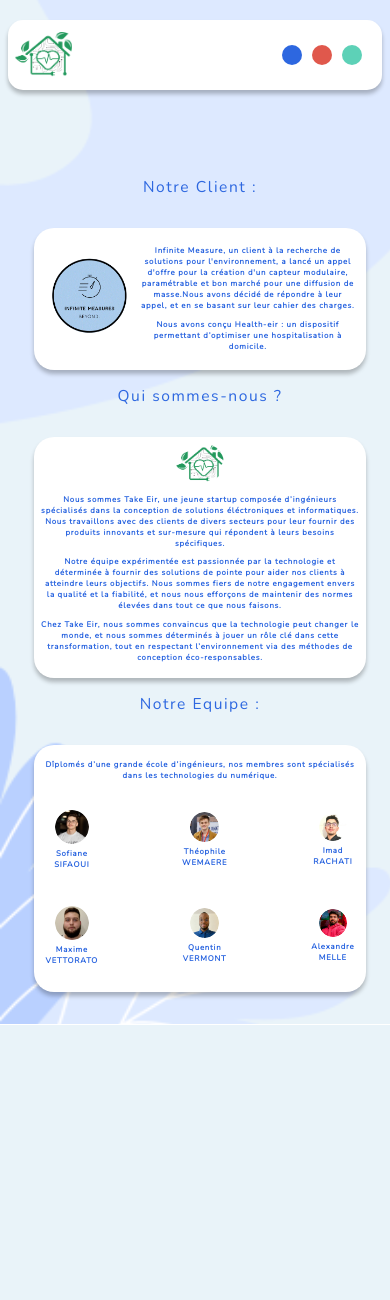
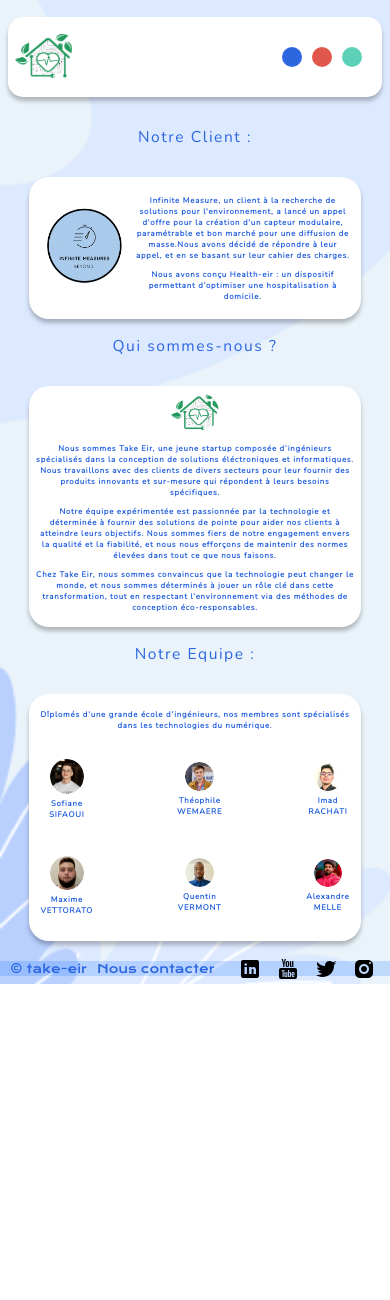
Before and after one commit to Theophile-Wemaere/take-eir-app, a PHP site: page /presentation.html in a window 390 px wide. Shown: the top 1300 px of the page. After the commit the page ends 984 px from the top, so only its background shows below. Run offline with PHP 8.4, Linux system fonts and the light colour scheme.

Commit message:
fixed responsive on presentation page, index, product

```diff
--- a/CSS/presentation.css
+++ b/CSS/presentation.css
@@ -22,22 +22,18 @@
 }
 
 .box {
-  top: 20%;
-  left: 7.5%;
-  margin: auto;
+  position: relative;
+  margin-left: auto;
+  margin-right: auto;
   justify-content: center;
-  padding-left: 10px;
   width: 85%;
-  height: 200%;
-  border-radius: 25px;
+  max-height: 100%;
+  height: 100;
 }
 
 .box h3 {
   justify-self: center;
   align-self: center;
-  grid-row-start: 2;
-  grid-row-end: 3;
-  grid-column: 1;
   color: #2d67e0;
   font-family: "Nunito", sans-serif;
   font-style: normal;
@@ -45,8 +41,6 @@
   font-size: 4vw;
   letter-spacing: 0.1em;
   text-align: center;
-  left: 22%;
-  bottom: 91%;
 }
 
 .box img {
@@ -148,9 +142,9 @@ figure figcaption {
     width: 65%;
   }
 
-  #title {
+  /*#title {
     margin-top: 16%;
-  }
+  }*/
 }
 
 @media (max-width: 850px) {
@@ -158,7 +152,7 @@ figure figcaption {
     width: 65%;
   }
 
-  #title {
+  /*#title {
     margin-top: 32%;
-  }
+  }*/
 }
--- a/CSS/styles.css
+++ b/CSS/styles.css
@@ -9,6 +9,7 @@ body {
   height: 100%;
   flex-direction: column;
   margin: 0;
+  padding: 0;
 }
 
 .wrapper {
@@ -26,7 +27,7 @@ body {
   margin-bottom: 30px;
   display: flex;
   width: 96%;
-  height: 70px;
+  min-height: 80px;
   border-radius: 15px;
   align-items: center;
   justify-content: right;
@@ -184,7 +185,7 @@ body {
   margin-right: auto;
   justify-content: center;
   width: auto;
-  height: 70%;
+  max-height: 100%;
   border-radius: 25px;
   max-width: 80%;
   margin-bottom: 5%;
@@ -262,11 +263,15 @@ body {
 .bottom-bar {
   position: relative;
   left: 0;
+  bottom: 0;
   padding: 0;
+  margin: 0;
+  margin-top: 20px;
   width: 100%;
   height: 5%;
   background: rgba(0, 102, 255, 0.18);
   display: flex;
+  flex-grow: 1;
 }
 
 .bottom-bar a {
--- a/index.html
+++ b/index.html
@@ -26,7 +26,6 @@
 
 <html>
   <body>
-    <div class="wrapper">
     <div class="top-bar">
       <div class="top-bar-img">
         <a href="/"><img src="/images/logo-notext.png" /></a>
@@ -76,6 +75,7 @@
         </button></a
       >
     </div>
+    <div class="wrapper">
       <div class="main-box">
         <div class="left-part">
           <h1>La révolution de l’hospitalisation à domicile !</h1>
@@ -91,7 +91,6 @@
         </div>
       </div>
     </div>
-  </body>
     <div class="bottom-bar">
       <a>© take-eir</a>
       <a href="/contact.html">Nous contacter</a>
@@ -111,4 +110,5 @@
         </a>
       </div>
     </div>
+  </body>
 </html>
--- a/presentation.html
+++ b/presentation.html
@@ -22,7 +22,6 @@
 </head>
 <html>
   <body>
-    <div class="wrapper">
     <div class="top-bar">
       <div class="top-bar-img">
         <a href="/"><img src="/images/logo-notext.png" /></a>
@@ -97,6 +96,7 @@
       >
     </div>
 
+    <div class="wrapper">
       <div class="box">
         <h3 id="title">Notre Client :</h3>
         <div class="corps">
@@ -231,5 +231,24 @@
         }
       };
     </script>
+    <div class="bottom-bar">
+      <a>© take-eir</a>
+      <a href="/contact.html">Nous contacter</a>
+      <div class="medias">
+        <!-- https://icons8.com/icons/set/social-media -->
+        <a href="https://linkedin.com/"
+          ><img src="/images/icons8-linkedin-24.png" />
+        </a>
+        <a href="https://youtube.com/"
+          ><img src="/images/icons8-youtube-logo-24.png"
+        /></a>
+        <a href="https://twitter.com/"
+          ><img src="/images/icons8-twitter-24.png" />
+        </a>
+        <a href="https://instagram.com/"
+          ><img src="/images/icons8-instagram-24.png" />
+        </a>
+      </div>
+    </div>
   </body>
 </html>
```
Also changed, not shown: produit.html (+3 -7 lines). Lines whose indentation alone changed are shown as unchanged.
